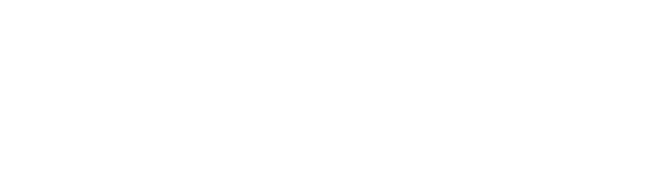
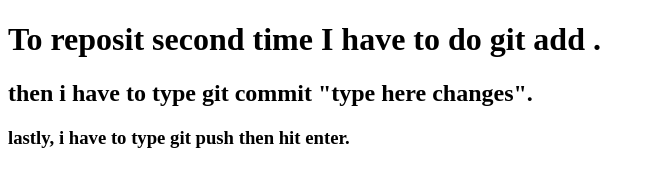
Before and after one commit to msohrabuddin/my-second-repo, a plain HTML site: page index.html in a window 1280 px wide. Shown: the whole page, without its empty margins (0-655 px from the left). Drawn offline with Linux system fonts and the light colour scheme.

Commit message:
added header

```diff
--- a/index.html
+++ b/index.html
@@ -7,6 +7,8 @@
   <title>My second github repo</title>
 </head>
 <body>
-
+  <h1> To reposit second time I have to do git add .</h1>
+  <h2>then i have to type git commit "type here changes".</h2>
+  <h3>lastly, i have to type git push then hit enter.</h3>
 </body>
 </html>
```
